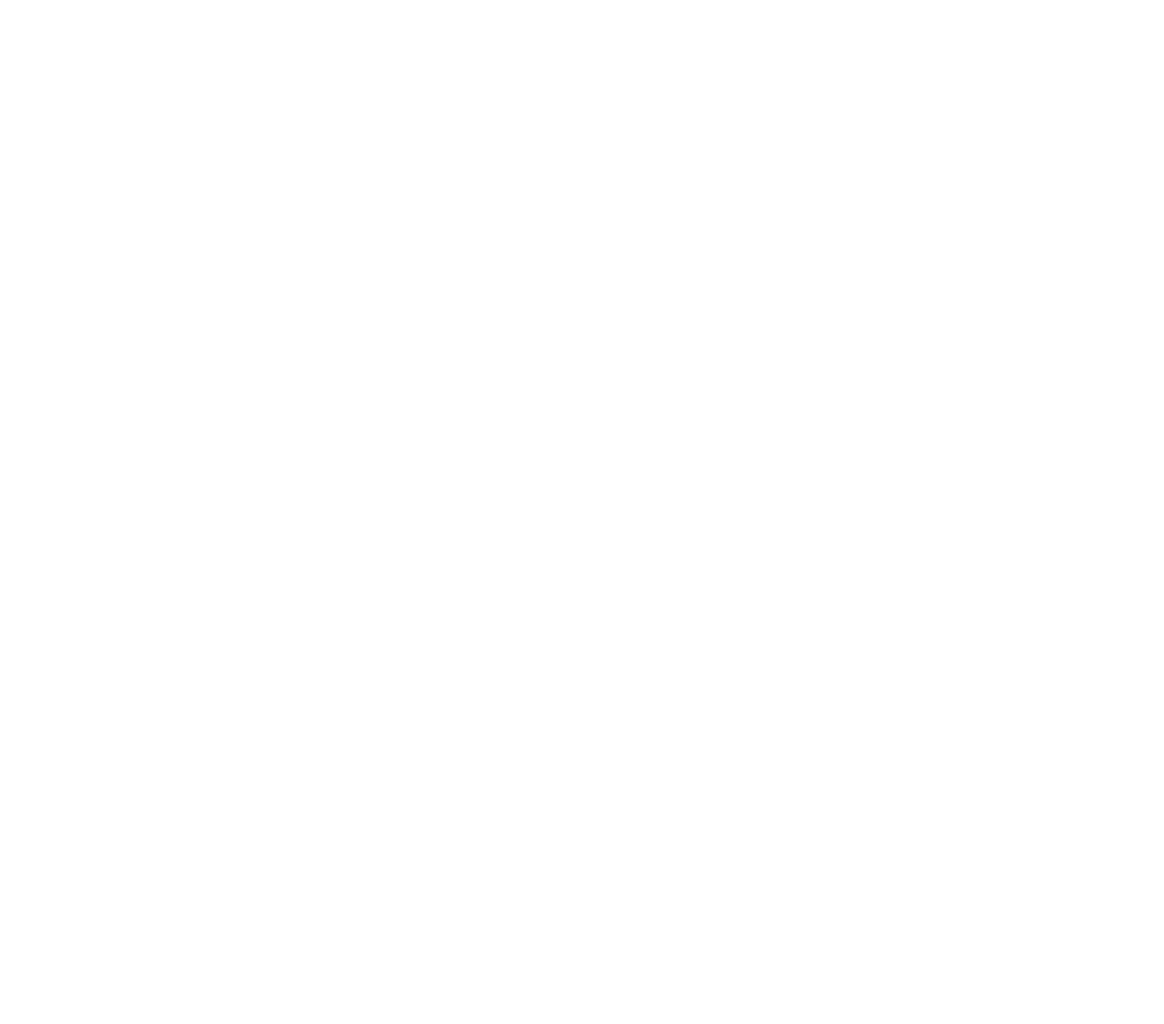
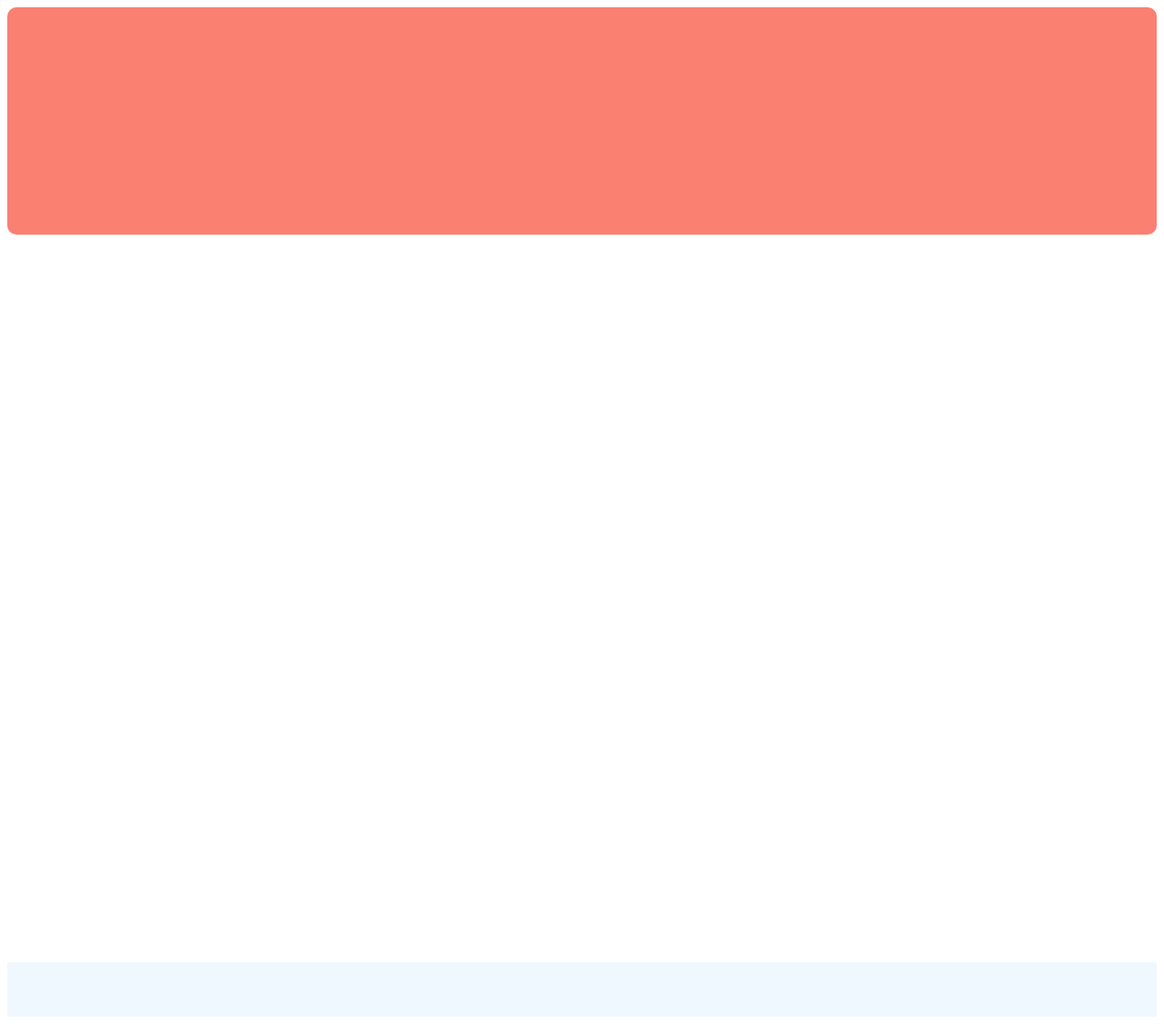
Before and after one commit to Ann245210/myTest01, a plain HTML site: page index.html in a window 1280 px wide. Shown: the whole page at 91% size. Before the commit the page ends 800 px from the top, so only its background shows below. Drawn offline with Linux system fonts and the light colour scheme.

Commit message:
CSS的加入

```diff
--- a/index.html
+++ b/index.html
@@ -3,6 +3,7 @@
 <head>
     <meta charset="UTF-8">
     <meta name="viewport" content="width=device-width, initial-scale=1.0">
+    <link rel="stylesheet" href="main.css">
     <title>Document</title>
 </head>
 <body>
--- a/main.css
+++ b/main.css
@@ -0,0 +1,14 @@
+header{
+    height: 250px;
+    background-color: salmon;
+    border-radius: 10px;
+}
+
+main {
+    min-height: 800px;
+}
+
+footer {
+    background-color: aliceblue;
+    height: 60px;
+}
```
